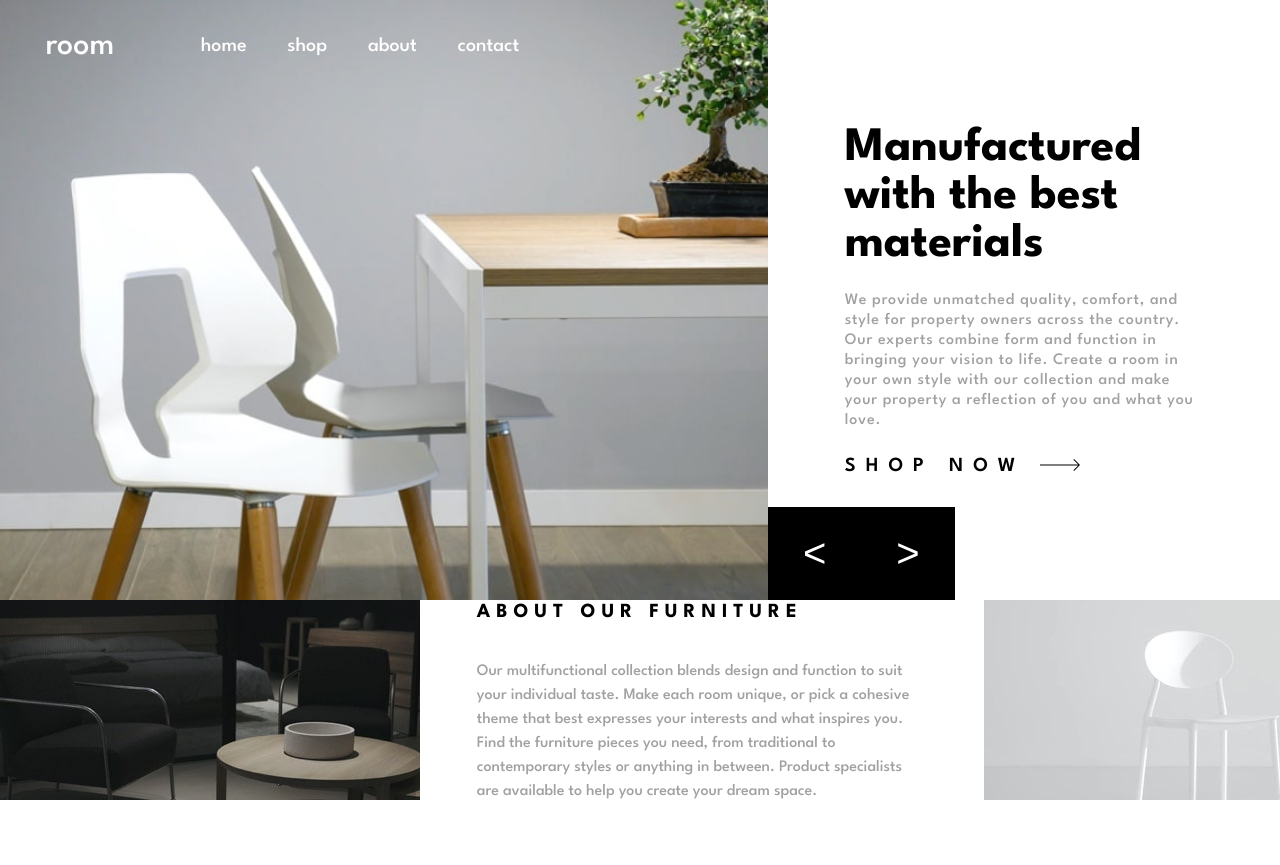
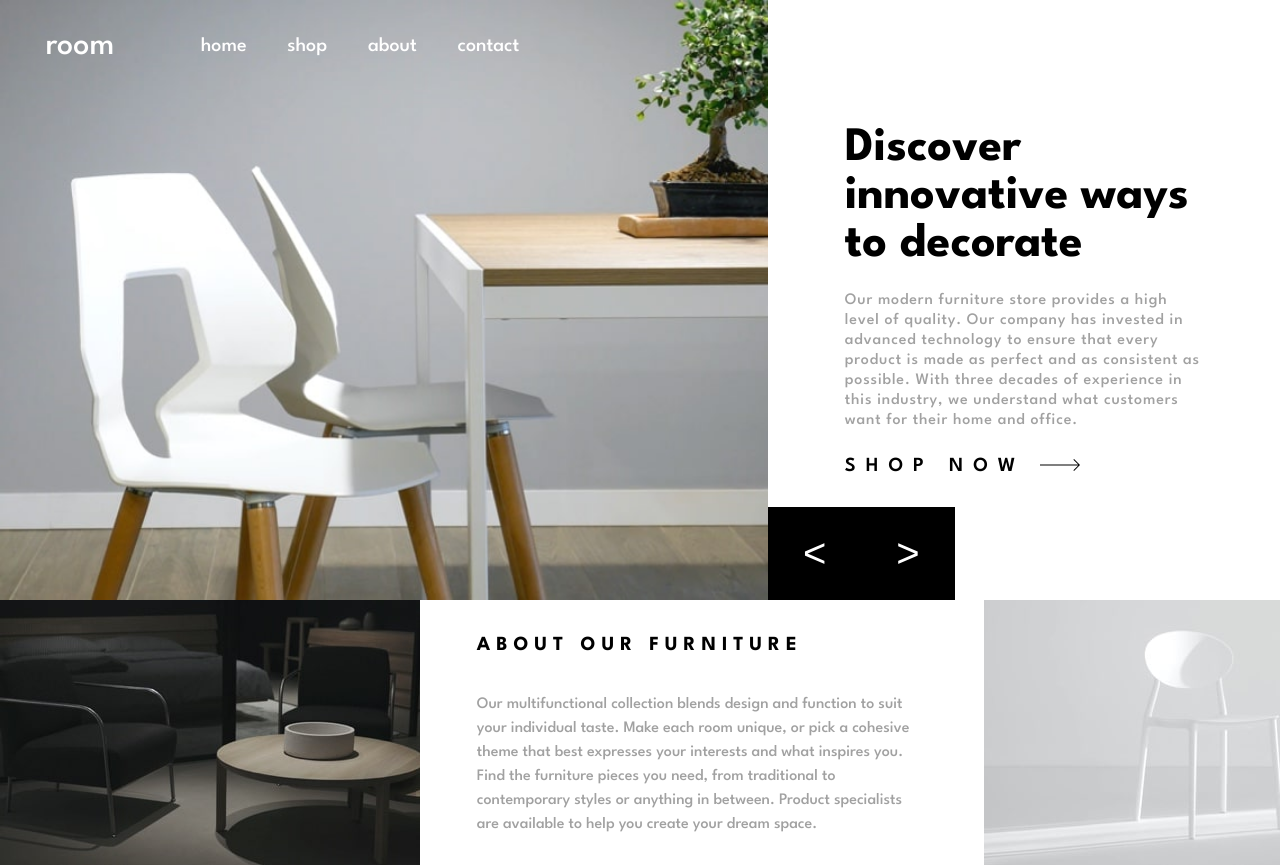
Before and after one commit to kabocha23/Room-Homepage, a React (Create React App) app: page / in a window 1280 px wide. Before the commit the page ends 800 px from the top, so only its background shows below. Built offline with nearby package versions, Linux system fonts and the light colour scheme.

Commit message:
Adding button functionality for scrolling through gallery

```diff
--- a/src/components/About/About.css
+++ b/src/components/About/About.css
@@ -2,6 +2,7 @@
     display: flex;
     flex-flow: row nowrap;
     height: 35%;
+    min-height: 265px;
     width: 100%;
     font-family: 'League Spartan', sans-serif;
     overflow: hidden;
--- a/src/components/Gallery/Gallery.js
+++ b/src/components/Gallery/Gallery.js
@@ -24,9 +24,10 @@ const Gallery = () => {
         }
     }
     const [content, setContent] = useState([
-        ["Manufactured with the best materials","We provide unmatched quality, comfort, and style for property owners across the country. Our experts combine form and function in bringing your vision to life. Create a room in your own style with our collection and make your property a reflection of you and what you love."],
+
+        ["Discover innovative ways to decorate","Our modern furniture store provides a high level of quality. Our company has invested in advanced technology to ensure that every product is made as perfect and as consistent as possible. With three decades of experience in this industry, we understand what customers want for their home and office."],
         ["We are available all across the globe","With stores all over the world, it's easy for you to find furniture for your home or place of business. Locally, we're in most major cities throughout the country. Find the branch nearest you using our store locator. Any questions? Don't hesitate to contact us today."],
-        ["Discover innovative ways to decorate","Our modern furniture store provides a high level of quality. Our company has invested in advanced technology to ensure that every product is made as perfect and as consistent as possible. With three decades of experience in this industry, we understand what customers want for their home and office."]
+        ["Manufactured with the best materials","We provide unmatched quality, comfort, and style for property owners across the country. Our experts combine form and function in bringing your vision to life. Create a room in your own style with our collection and make your property a reflection of you and what you love."]
     ])
 
 
--- a/src/components/Navbar/Navbar.css
+++ b/src/components/Navbar/Navbar.css
@@ -35,7 +35,7 @@
 }
 .nav-menu-items a {
     border-bottom: 1px solid transparent;
-    transition: all ease-in-out 0.5s;
+    transition: all ease-in-out 0.4s;
     cursor: pointer;
 }
 .nav-menu-items a:hover {
```
